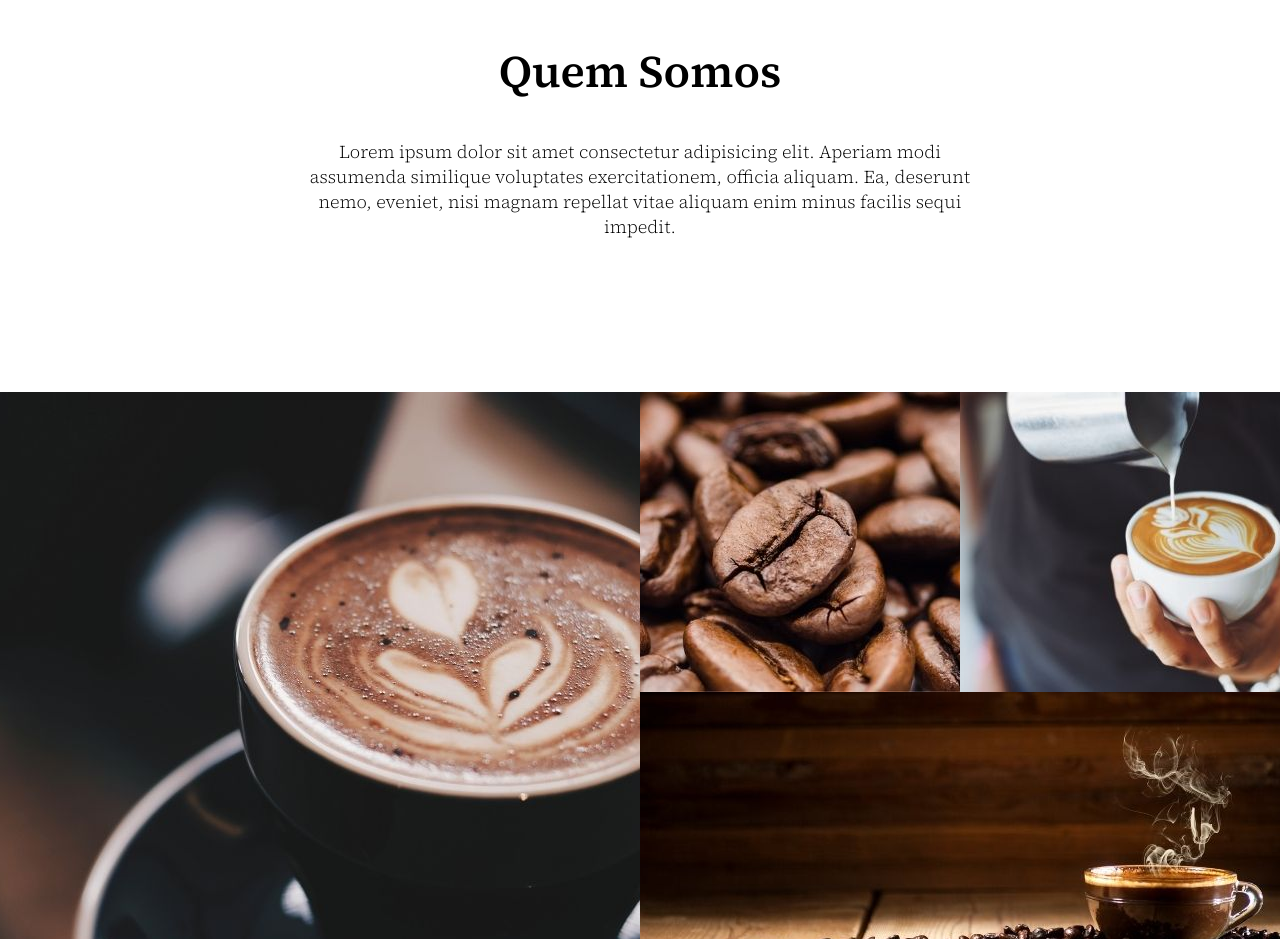
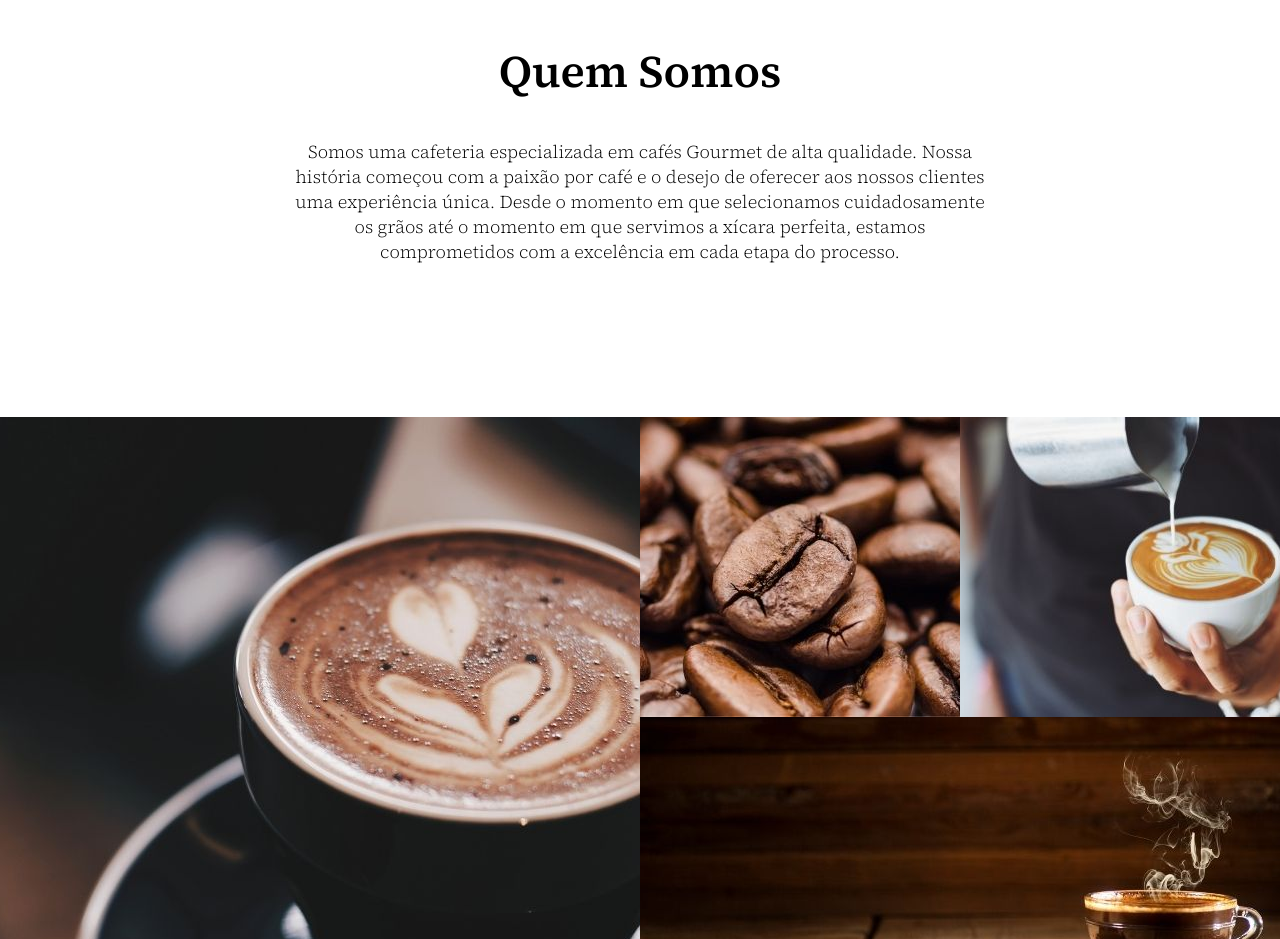
Before and after one commit to Luciano-gOliveira/landing-page-cafe, a plain HTML site: page index.html in a window 1280 px wide. Shown: the part 1120-2059 px from the top of the page. Drawn offline with Linux system fonts and the light colour scheme.

Commit message:
html modificado

```diff
--- a/index.html
+++ b/index.html
@@ -43,7 +43,7 @@
         <h2>Quem Somos</h2>
       </header>
       <p>
-        Lorem ipsum dolor sit amet consectetur adipisicing elit. Aperiam modi assumenda similique voluptates exercitationem, officia aliquam. Ea, deserunt nemo, eveniet, nisi magnam repellat vitae aliquam enim minus facilis sequi impedit.
+        Somos uma cafeteria especializada em cafés Gourmet de alta qualidade. Nossa história começou com a paixão por café e o desejo de oferecer aos nossos clientes uma experiência única. Desde o momento em que selecionamos cuidadosamente os grãos até o momento em que servimos a xícara perfeita, estamos comprometidos com a excelência em cada etapa do processo.
       </p>
     </section>
 
```
